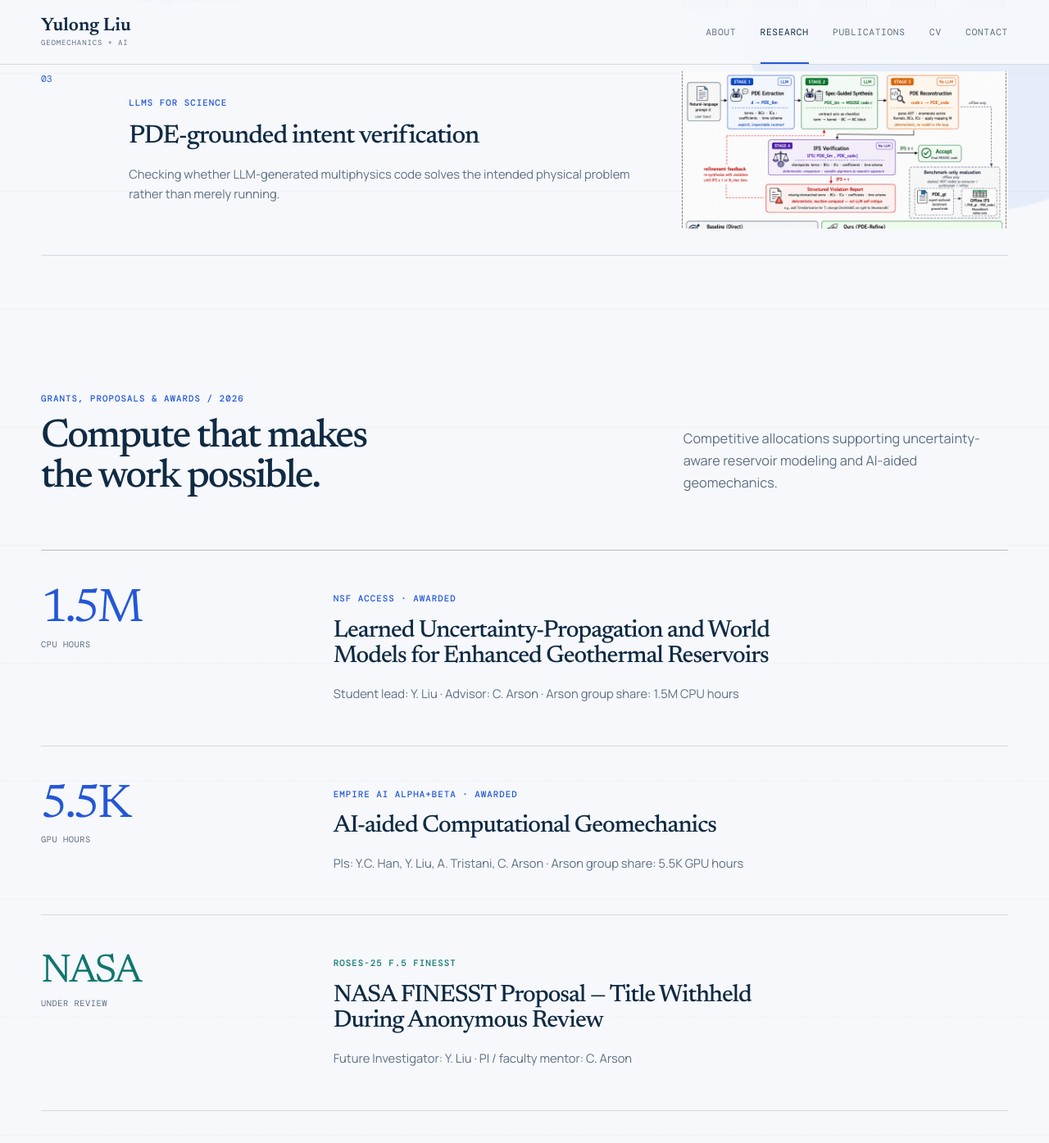
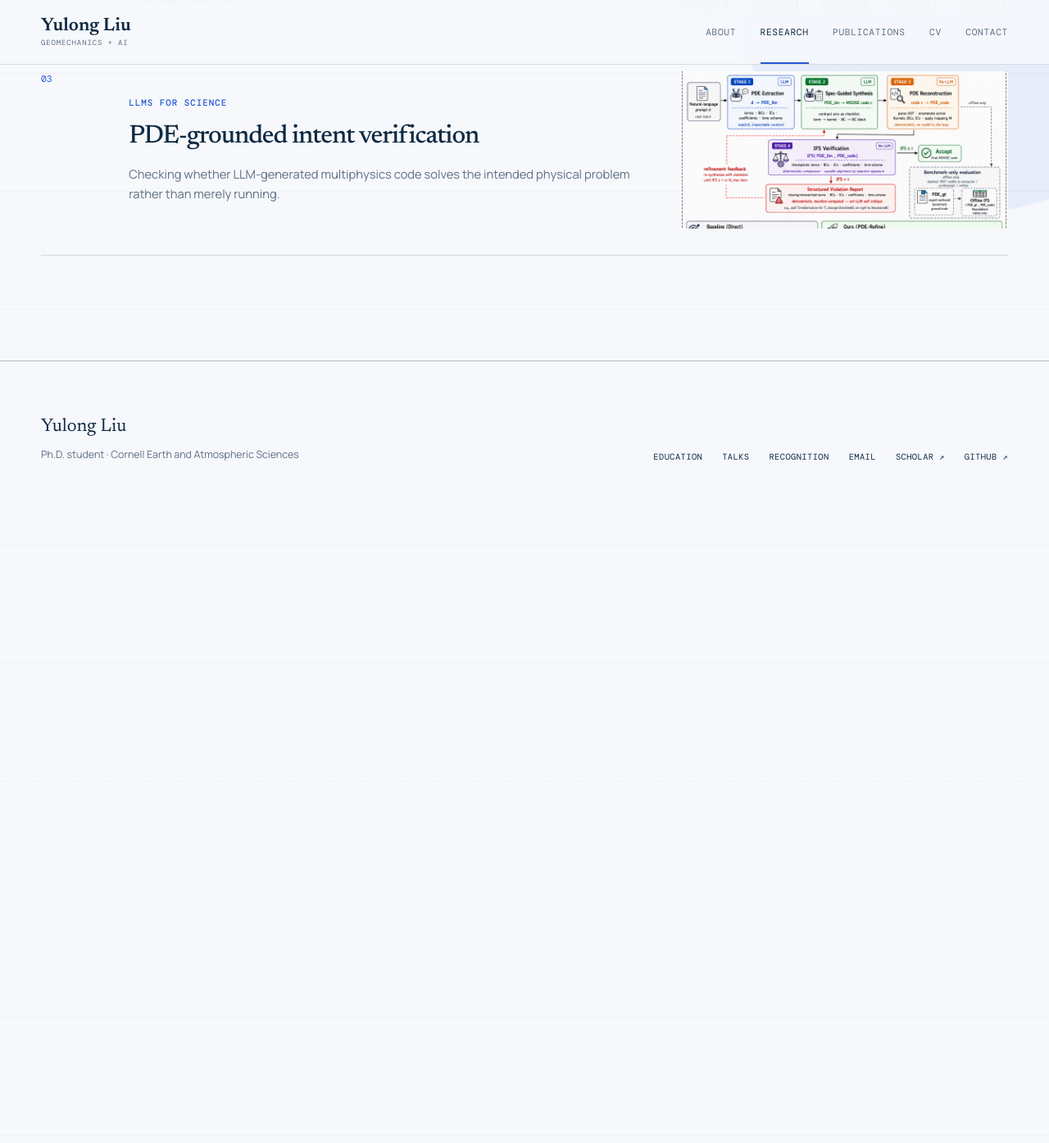
Before and after one commit to Yulongggggg/yulong_website, a Jekyll site: the page built from research.md, in a window 1280 px wide and 1400 px high, scrolled down 2215 px. Shown: the top 1395 px of the window at 82% size. Built offline with Jekyll 4.4.1, drawn with Linux system fonts in a browser that asks for light colours; after the commit the page ends 2845 px from its top, so only the background shows below that.

Commit message:
Shorten research page

```diff
--- a/research.md
+++ b/research.md
@@ -79,40 +79,3 @@ description: My research connects high-fidelity mechanics with scientific machin
     </article>
   </div>
 </section>
-
-<section class="section-stack support-section">
-  <div class="section-heading section-heading--split">
-    <div>
-      <p class="page-kicker">Grants, proposals &amp; awards / 2026</p>
-      <h2 class="section-title">Compute that makes the work possible.</h2>
-    </div>
-    <p class="section-intro">Competitive allocations supporting uncertainty-aware reservoir modeling and AI-aided geomechanics.</p>
-  </div>
-
-  <div class="support-list">
-    <article class="support-item">
-      <div class="support-metric">1.5M<span>CPU hours</span></div>
-      <div>
-        <p class="project-kind">NSF ACCESS · Awarded</p>
-        <h3>Learned Uncertainty-Propagation and World Models for Enhanced Geothermal Reservoirs</h3>
-        <p>Student lead: Y. Liu · Advisor: C. Arson · Arson group share: 1.5M CPU hours</p>
-      </div>
-    </article>
-    <article class="support-item">
-      <div class="support-metric">5.5K<span>GPU hours</span></div>
-      <div>
-        <p class="project-kind">Empire AI Alpha+Beta · Awarded</p>
-        <h3>AI-aided Computational Geomechanics</h3>
-        <p>PIs: Y.C. Han, Y. Liu, A. Tristani, C. Arson · Arson group share: 5.5K GPU hours</p>
-      </div>
-    </article>
-    <article class="support-item support-item--review">
-      <div class="support-metric support-metric--text">NASA<span>Under review</span></div>
-      <div>
-        <p class="project-kind">ROSES-25 F.5 FINESST</p>
-        <h3>NASA FINESST Proposal — Title Withheld During Anonymous Review</h3>
-        <p>Future Investigator: Y. Liu · PI / faculty mentor: C. Arson</p>
-      </div>
-    </article>
-  </div>
-</section>
```
